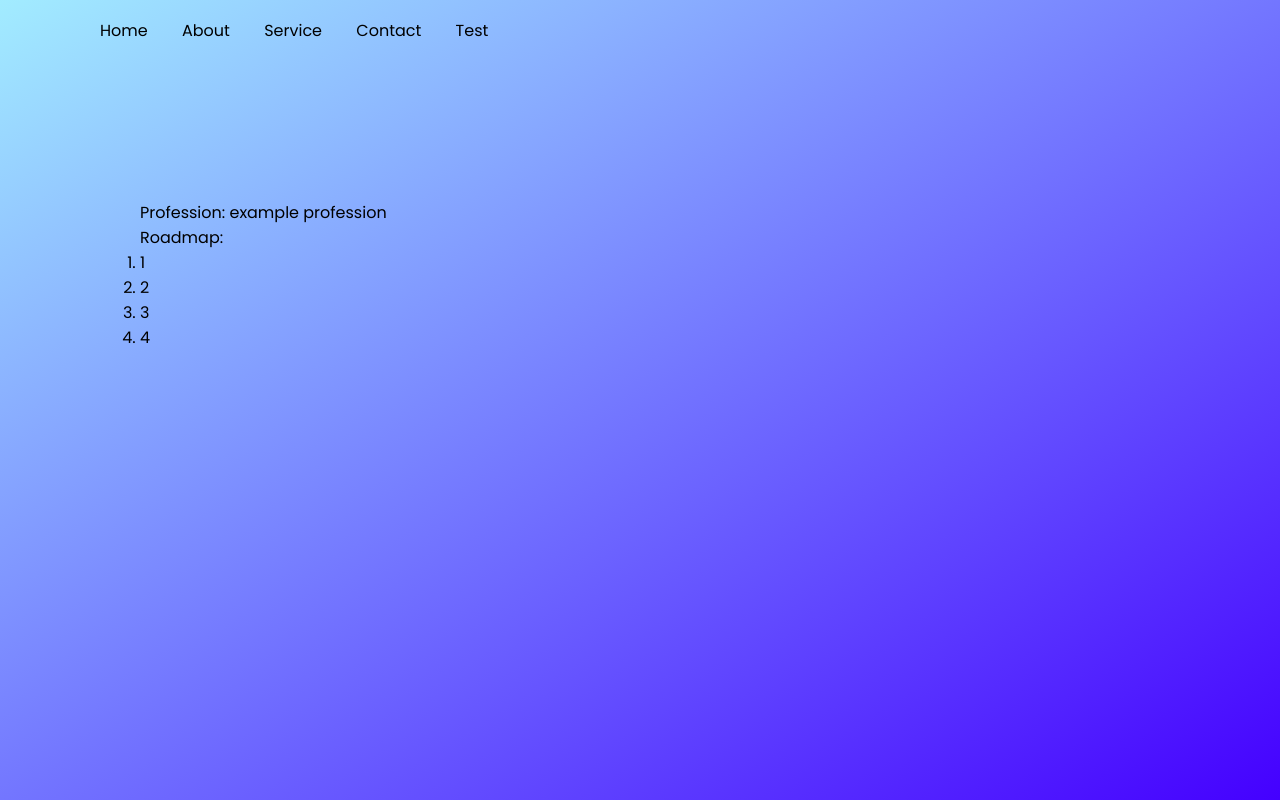
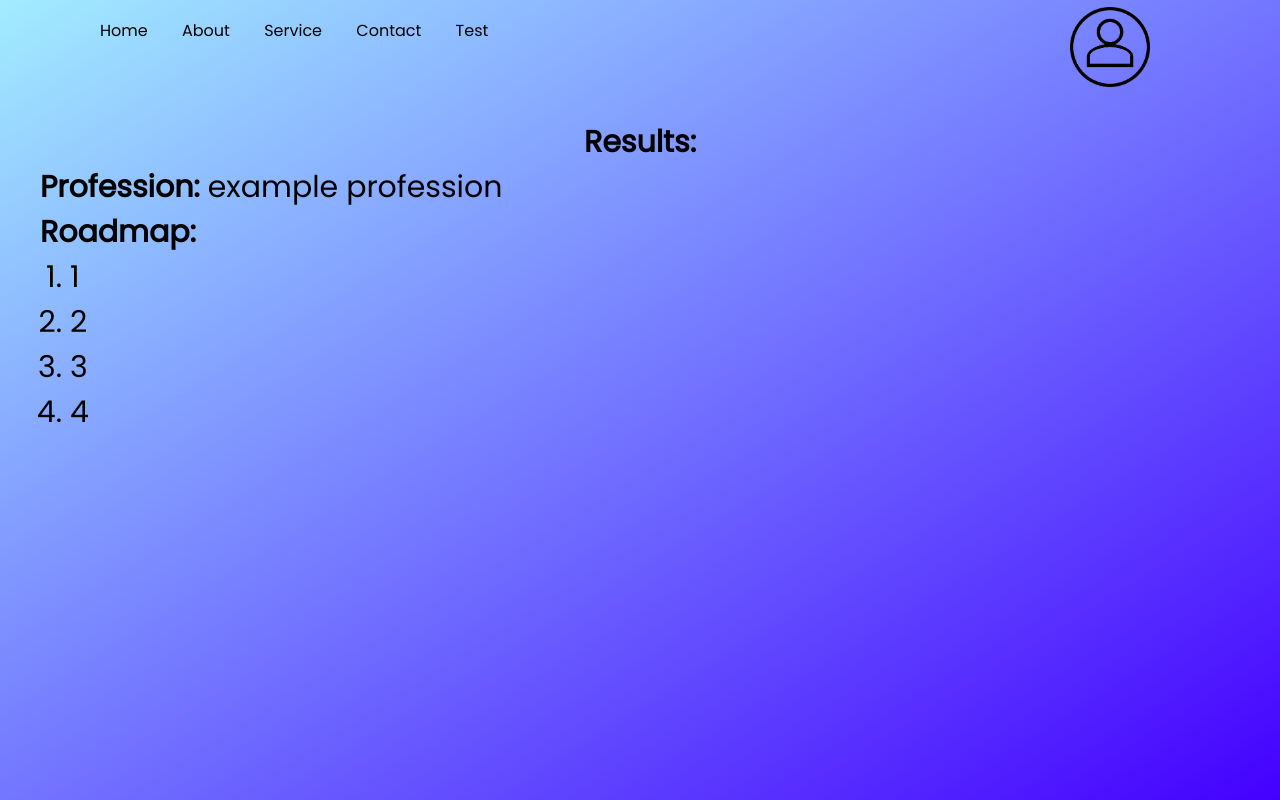
Before and after one commit to BruteForceMaestro/NISHACK2023, a plain HTML site: page result.html in a window 1280 px wide. Drawn offline with Linux system fonts and the light colour scheme.

Commit message:
make result.html amazingly freaking beautiful

```diff
--- a/index.scss
+++ b/index.scss
@@ -3,6 +3,7 @@
 @import "./scss/test";
 @import "./scss/reg";
 @import "./scss/profile";
+@import "./scss/result";
 
 * {
     margin: 0;
--- a/result.html
+++ b/result.html
@@ -16,11 +16,17 @@
             <a href=""> Contact </a>
             <a href="test/greeting.html"> Test </a>
         </nav>
+        <a href="profile.html" class="myAccount">
+            <div class="myAccount__img">
+                <img src="img/account.png" alt="">
+            </div>
+        </a>
     </header>
 
     <main>
         <div class='container'>
             <div class="results">
+                <div class="results__text">Results:</div>
                 <div class="results__profession">
                     <span class="results__subtitle">Profession: </span> <span class="results__name">example profession</span>
                 </div>
--- /dev/null
+++ b/scss/_result.scss
@@ -0,0 +1,26 @@
+
+.results {
+    font-size: 30px;
+    /* .results__profession */
+
+    ol {
+        padding-left: 30px;
+    }
+
+    &__text {
+        text-align: center;
+        font-weight: bold;
+    }
+
+    &__profession {}
+
+    /* .results__subtitle */
+
+    &__subtitle {
+        font-weight: bold;
+    }
+
+    /* .results__name */
+
+    &__name {}
+}
```
Also changed, not shown: css/index.css.
